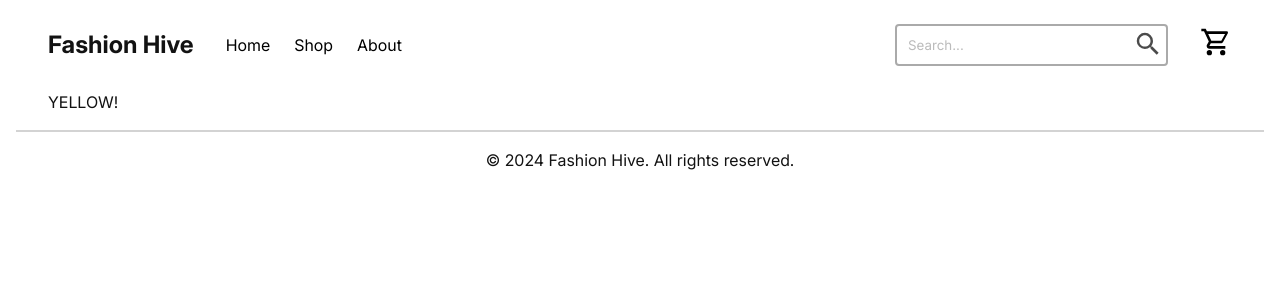
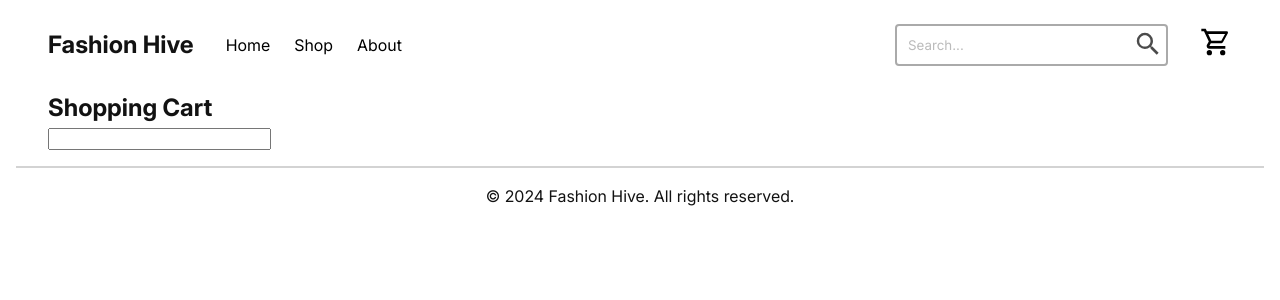
Before and after one commit to cjxo/shopping-cart, a React (Vite) app: page /shopping-cart in a window 1280 px wide. Shown: the top 300 px of the page. Built offline with nearby package versions, Linux system fonts and the light colour scheme; no server answers.

Commit message:
Added basic cart state

```diff
--- a/src/App.css
+++ b/src/App.css
@@ -570,7 +570,7 @@ footer > div:first-child {
 }
 
 .displayed-product > img {
-  max-width: 400px;
+  max-height: 400px;
   padding: 32px;
 }
 
--- a/src/App.jsx
+++ b/src/App.jsx
@@ -47,11 +47,11 @@ const LoadingScreen = () => {
 }
 
 const App = () => {
+  const [cartState, setCartState] = useState([]);
   const [clothing, setClothing] = useState([]);
   const [shoes, setShoes] = useState([]);
   const [jewelery, setJewelery] = useState([]);
   const [isLoading, setIsLoading] = useState(true);
-  isLoading;
 
   useEffect(() => {
     Promise.all([
@@ -101,6 +101,50 @@ const App = () => {
       .then(json=>console.log(json));*/
   }, []);
 
+  const cart = (() => {
+    const exists = (product) => {
+      return cartState.find((entry) => {
+        return entry.product === product;
+      }) !== undefined;
+    };
+
+    const setQty = (product, quantity) => {
+      console.log(cartState);
+      setCartState((prevState) => {
+        const found = cartState.find((entry) => {
+          return entry.product === product;
+        });
+
+        if (found) {
+          return prevState.map(entry =>
+            (entry.product === product)
+            ? { ...entry, quantity }
+            : entry
+          );
+        } else {
+          return [...prevState, { product, quantity }];
+        }
+      });
+    }
+
+    const remove = (product) => {
+      setCartState((prevState) => {
+        const idx = cartState.findIndex((entry) => {
+          return entry.product === product;
+        });
+
+        if (idx !== -1) {
+          return prevState.filter((_, index) => index !== idx);
+        } else {
+          return prevState;
+        }
+      });
+    };
+
+    return { exists, setQty, remove };
+  })();
+
+
   return (
     <>
       {
@@ -112,7 +156,7 @@ const App = () => {
           <>
             <NavBar />
             <main>
-              <Outlet context={[clothing, jewelery, shoes]} />
+              <Outlet context={[clothing, jewelery, shoes, cart]} />
             </main>
 
             <footer>
--- a/src/components/QuickViewCard.jsx
+++ b/src/components/QuickViewCard.jsx
@@ -1,18 +1,10 @@
-
-import { useState } from "react";
 
 import AddToCartImg from "../assets/icons/cart-plus.svg";
 import RemoveToCartImg from "../assets/icons/cart-minus.svg";
 
 import PropTypes from "prop-types";
 
-const QuickViewCard = ({ name, price, imgUrl, onProductExpandToggle }) => {
-  const [addedToCart, setAddedToCart] = useState(false);
-
-  const onAddToCart = () => {
-    setAddedToCart(!addedToCart);
-  };
-
+const QuickViewCard = ({ name, price, imgUrl, onProductExpandToggle, addedToCart, addToCart }) => {
   return (
     <div className="quick-view-card">
       <button
@@ -31,7 +23,7 @@ const QuickViewCard = ({ name, price, imgUrl, onProductExpandToggle }) => {
         </div>
         <button
           className={addedToCart ? "added" : ""}
-          onClick={onAddToCart}
+          onClick={addToCart}
         >
           <img
             src={addedToCart ? RemoveToCartImg : AddToCartImg}
@@ -48,7 +40,9 @@ QuickViewCard.propTypes = {
   name: PropTypes.string.isRequired,
   price: PropTypes.string.isRequired,
   imgUrl: PropTypes.string.isRequired,
-  onProductExpandToggle: PropTypes.func.isRequired
+  onProductExpandToggle: PropTypes.func.isRequired,
+  addedToCart: PropTypes.bool.isRequired,
+  addToCart: PropTypes.func.isRequired
 }
 
 export default QuickViewCard;
--- /dev/null
+++ b/src/components/test-products.js
@@ -0,0 +1,62 @@
+import CatImg from "../assets/shop-items/cat.png";
+
+const testProducts = [
+  {
+    type: "Loading",
+    name: "Loading0",
+    price: "$7.95",
+    description: "If you're seeing this, the FakeStore API is probably down",
+    url: CatImg,
+  },
+  {
+    type: "Loading",
+    name: "Loading1",
+    price: "$7.95",
+    description: "If you're seeing this, the FakeStore API is probably down",
+    url: CatImg,
+  },
+  {
+    type: "Loading",
+    name: "Loading2",
+    price: "$7.95",
+    description: "If you're seeing this, the FakeStore API is probably down",
+    url: CatImg,
+  },
+  {
+    type: "Loading",
+    name: "Loading3",
+    price: "$7.95",
+    description: "If you're seeing this, the FakeStore API is probably down",
+    url: CatImg,
+  },
+  {
+    type: "Loading",
+    name: "Loading4",
+    price: "$7.95",
+    description: "If you're seeing this, the FakeStore API is probably down",
+    url: CatImg,
+  },
+  {
+    type: "Loading",
+    name: "Loading5",
+    price: "$7.95",
+    description: "If you're seeing this, the FakeStore API is probably down",
+    url: CatImg,
+  },
+  {
+    type: "Loading",
+    name: "Loading6",
+    price: "$7.95",
+    description: "If you're seeing this, the FakeStore API is probably down",
+    url: CatImg,
+  },
+  {
+    type: "Loading",
+    name: "Loading7",
+    price: "$7.95",
+    description: "If you're seeing this, the FakeStore API is probably down",
+    url: CatImg,
+  },
+];
+
+export { testProducts };
--- a/src/routes/Homepage.jsx
+++ b/src/routes/Homepage.jsx
@@ -5,48 +5,7 @@ import RightArrowImg from "../assets/icons/arrow-right-thin.svg";
 import PropTypes from 'prop-types';
 import { Link, useOutletContext } from "react-router-dom";
 
-const testProducts = [
-  {
-    type: "Loading",
-    name: "Loading0",
-    price: "$7.95"
-  },
-  {
-    type: "Loading",
-    name: "Loading1",
-    price: "$7.95"
-  },
-  {
-    type: "Loading",
-    name: "Loading2",
-    price: "$7.95"
-  },
-  {
-    type: "Loading",
-    name: "Loading3",
-    price: "$7.95"
-  },
-  {
-    type: "Loading",
-    name: "Loading4",
-    price: "$7.95"
-  },
-  {
-    type: "Loading",
-    name: "Loading5",
-    price: "$7.95"
-  },
-  {
-    type: "Loading",
-    name: "Loading6",
-    price: "$7.95"
-  },
-  {
-    type: "Loading",
-    name: "Loading7",
-    price: "$7.95"
-  },
-];
+import { testProducts } from "../components/test-products";
 
 const HomepageHeader = () => {
   return (
@@ -89,7 +48,7 @@ const Homepage = () => {
   const displayedProducts = [];
   const [clothing, , shoes] = useOutletContext();
 
-  {
+  if ((clothing.length > 0) && (shoes.length > 0)) {
     const c = [...clothing];
     const s = [...shoes];
     for (let i = 0; (i < 8) && (c.length || s.length); ++i) {
@@ -101,6 +60,8 @@ const Homepage = () => {
         displayedProducts.push(s.splice(randIdx, 1)[0]);
       }
     }
+  } else {
+    displayedProducts.push(...testProducts);
   }
 
   return (
--- a/src/routes/ShopPage.jsx
+++ b/src/routes/ShopPage.jsx
@@ -5,8 +5,10 @@ import ListCollection from "../components/ListCollection";
 import QuickViewCard from "../components/QuickViewCard";
 import DisplayedProductExpanded from "../components/DisplayedProductExpanded";
 
+import { testProducts } from "../components/test-products";
+
 const ShopPage = () => {
-  const [clothing, jewelery, shoes] = useOutletContext();
+  const [clothing, jewelery, shoes, cart] = useOutletContext();
   const [selectedCategory, setSelectedCategory] = useState(0);
   const [productToExpand, setProductToExpand] = useState(null);
   const entryTexts = ["All", "Clothing", "Jewelery", "Shoes"];
@@ -28,14 +30,22 @@ const ShopPage = () => {
   };
 
   const quickViewCardMapper = (array) => {
-    return array.map(item => {
+    const addToCart = (item) => {
+      return () => {
+        cart.setQty(item, 1);
+      };
+    };
+
+    return array.map((item, idx) => {
       return (
         <QuickViewCard
-          key={item.name}
+          key={item.name + `${idx}`}
           name={item.name}
           price={item.price}
           imgUrl={item.url}
           onProductExpandToggle={onProductExpandToggle(item)}
+          addedToCart={cart.exists(item)}
+          addToCart={addToCart(item)}
         />
       )
     });
@@ -60,7 +70,11 @@ const ShopPage = () => {
               <section className="displayed-items">
               {
                 (selectedCategory === 0) ? (
-                  quickViewCardMapper([...clothing, ...jewelery, ...shoes])
+                  ((clothing.length || jewelery.length || shoes.length)) ? (
+                    quickViewCardMapper([...clothing, ...jewelery, ...shoes])
+                  ) : (
+                    quickViewCardMapper([...testProducts])
+                  )
                 ) : (selectedCategory === 1) ? (
                   quickViewCardMapper(clothing)
                 ) : (selectedCategory === 2) ? (
--- a/src/routes/ShoppingCartPage.jsx
+++ b/src/routes/ShoppingCartPage.jsx
@@ -1,7 +1,16 @@
+import { useOutletContext } from "react-router-dom";
+
 const ShoppingCart = () => {
+  const [,,,cart] = useOutletContext();
   return (
     <>
-      YELLOW!
+      <section className="shopping-cart-wrapper">
+        <h1>Shopping Cart</h1>
+        <input />
+        <div className="cart-contents">
+
+        </div>
+      </section>
     </>
   )
 };
```
Also changed, not shown: src/assets/shop-items/cat.png (added).
